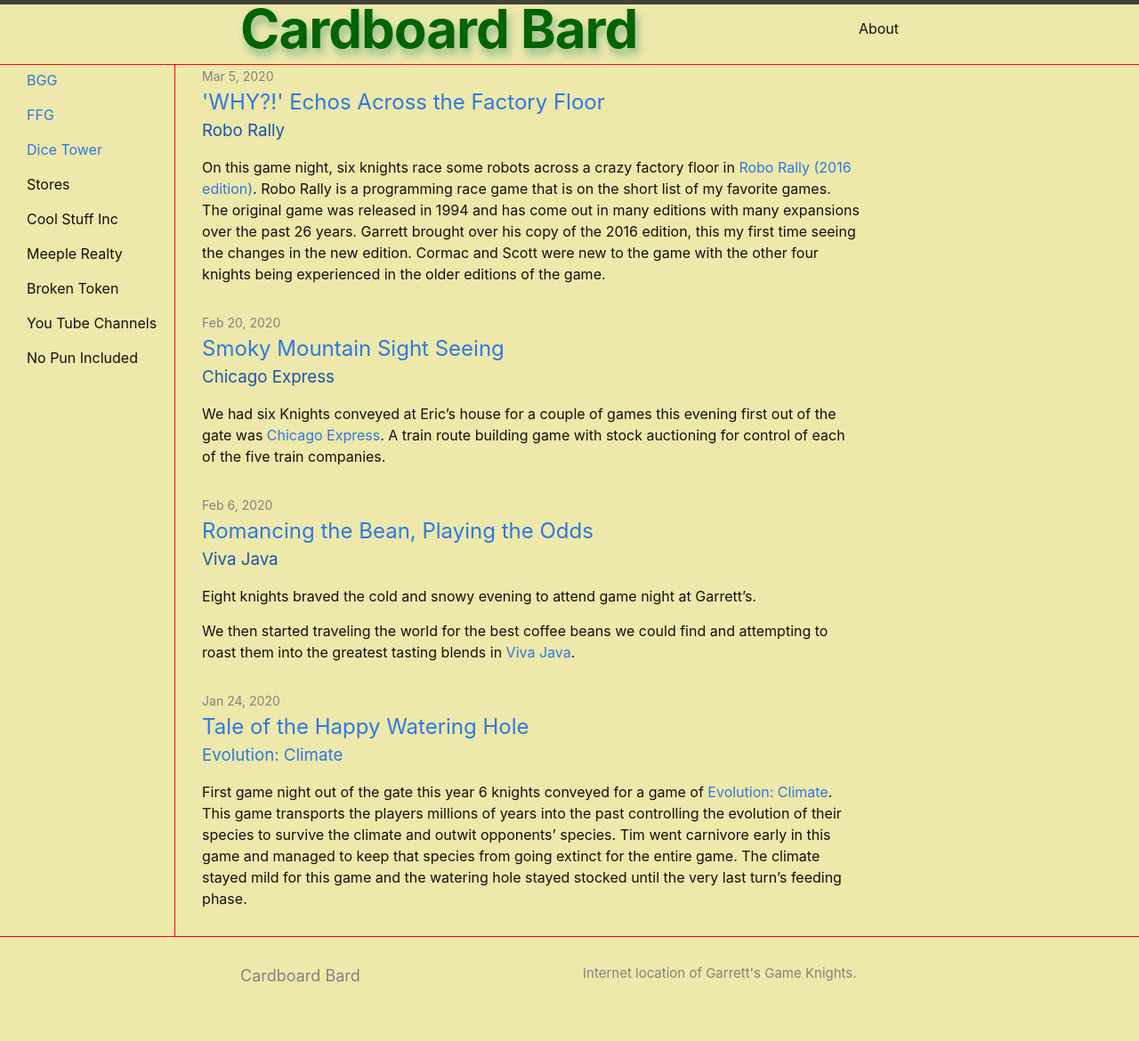
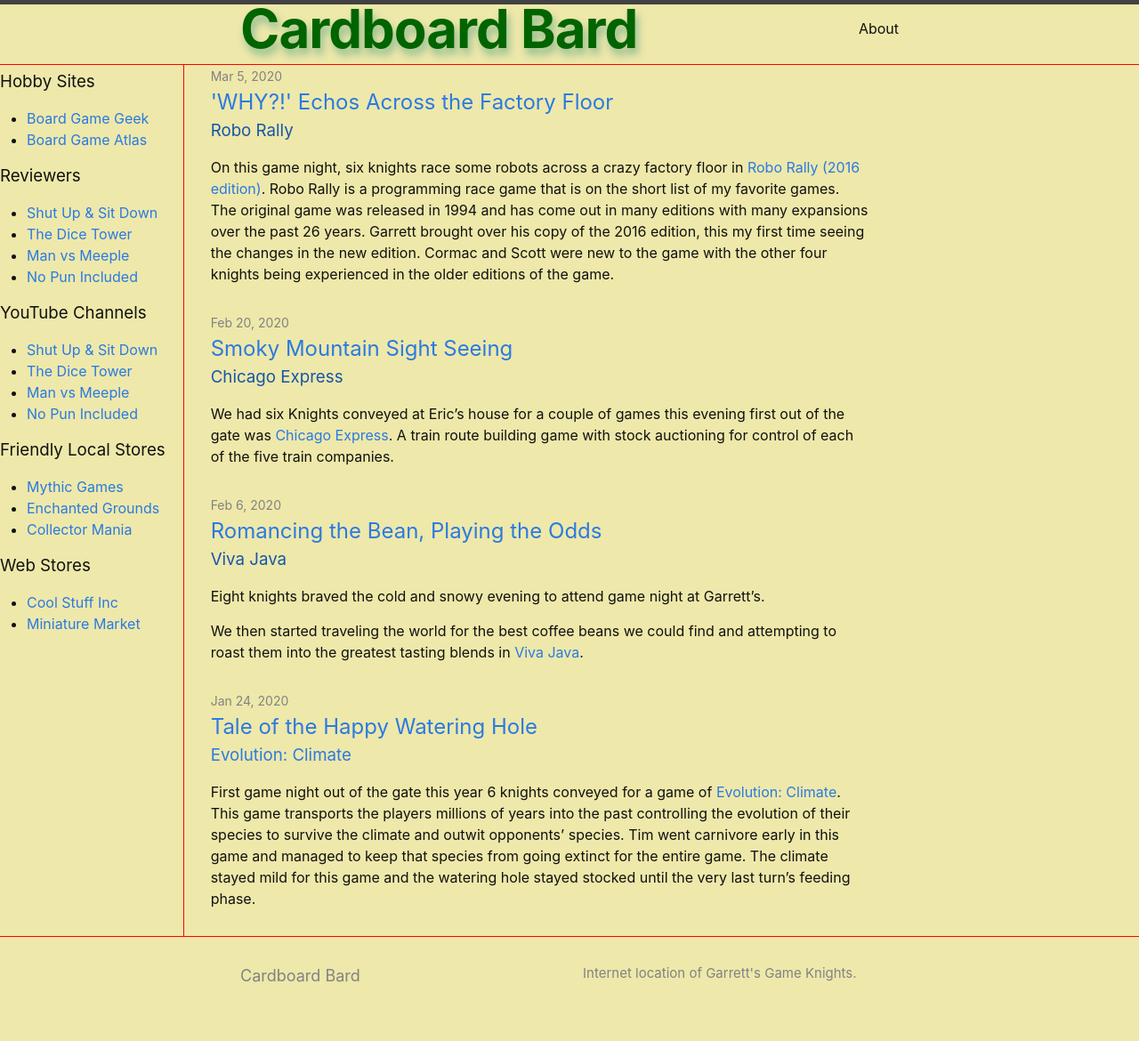
Before and after one commit to ledewitt/boardgameblog, a Jekyll site: the page built from index.markdown, in a window 1280 px wide. Shown: the whole page at 89% size. Built offline with Jekyll 4.4.1, drawn with Linux system fonts in a browser that asks for light colours.

Commit message:
Adding sidebar content using Liquid template.

```diff
--- /dev/null
+++ b/_data/sidebar.yml
@@ -0,0 +1,41 @@
+websites:
+  - title: Hobby Sites
+    subfolderitems:
+      - page: Board Game Geek
+        url: https://boardgamegeek.com
+      - page: Board Game Atlas
+        url: https://www.boardgameatlas.com/
+  - title: Reviewers
+    subfolderitems:
+      - page: Shut Up & Sit Down
+        url: https://www.shutupandsitdown.com/
+      - page: The Dice Tower
+        url: https://www.dicetower.com/
+      - page: Man vs Meeple
+        url: https://www.manvsmeeple.com/
+      - page: No Pun Included
+        url: https://www.nopunincluded.com/
+  - title: YouTube Channels
+    subfolderitems:
+      - page: Shut Up & Sit Down
+        url: https://www.youtube.com/channel/UCyRhIGDUKdIOw07Pd8pHxCw
+      - page: The Dice Tower
+        url: https://www.youtube.com/channel/UCiwBbXQlljGjKtKhcdMliRA
+      - page: Man vs Meeple
+        url: https://www.youtube.com/channel/UCTU7xJi9dBQIcBeUFLpWGUA
+      - page: No Pun Included
+        url: https://www.youtube.com/channel/UCtU-oQXFKUMFvhunPrx7U-w
+  - title: Friendly Local Stores
+    subfolderitems:
+      - page: Mythic Games
+        url: http://www.mythicgamescolorado.com/
+      - page: Enchanted Grounds
+        url: http://www.enchantedgrounds.com/
+      - page: Collector Mania
+        url: https://www.collectormaniaparker.com/
+  - title: Web Stores
+    subfolderitems:
+      - page: Cool Stuff Inc
+        url: http://www.coolstuffinc.com
+      - page: Miniature Market
+        url: https://www.miniaturemarket.com/
--- a/_layouts/default.html
+++ b/_layouts/default.html
@@ -10,15 +10,16 @@
     <div class="main-layout">
 
     <div class="sidebar">
-      <ul><a href="https://boardgamegeek.com" target="_blank">BGG</a></ul>
-      <ul><a href="https://fantasyflightgames.com" target="_blank">FFG</a></ul>
-      <ul><a href="https://dicetower.com" target="_blank">Dice Tower</a></ul>
-      <ul>Stores</ul>
-      <ul>Cool Stuff Inc</ul>
-      <ul>Meeple Realty</ul>
-      <ul>Broken Token</ul>
-      <ul>You Tube Channels</ul>
-      <ul>No Pun Included</ul>
+
+      {% for item in site.data.sidebar.websites %}
+        <h3>{{ item.title }}</h3>
+          <ul>
+            {% for entry in item.subfolderitems %}
+             <li><a href="{{ entry.url }}">{{ entry.page }}</a></li>
+        {% endfor %}
+        </ul>
+      {% endfor %}
+
     </div>
 
     <main class="page-content" aria-label="Content">
```
